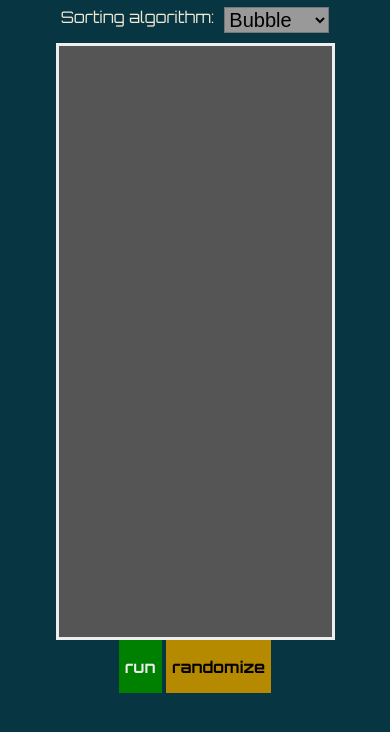
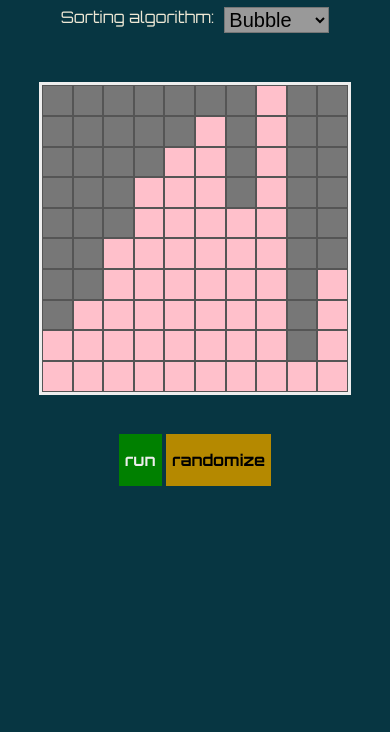
Before and after one commit to 9ziggy9/sort-js, an Electron app: page index.html in a window 390 px wide. Both pictures are taken after a click on the button "randomize". Shown: the part 104-836 px from the top of the page. Drawn offline with Linux system fonts and the light colour scheme.

Commit message:
looks to be working

```diff
--- a/index.css
+++ b/index.css
@@ -12,7 +12,8 @@ html, body {
     padding:0;
     width: 100%;
     height: 100%;
-    position: fixed;
+    position: relative;
+    overflow:hidden;
 }
 
 h1 {
@@ -38,7 +39,7 @@ option:hover {
 }
 
 #sort-area {
-    position: absolute;
+    position: relative;
     background-color: #073642;
     margin:0;
     padding:0;
@@ -50,26 +51,28 @@ option:hover {
     position:relative;
     background-color: #555;
     border: 3px solid #EEE;
-    margin:auto;
-    width: 70%;
-    height: 70%;
+    margin:10%;
 }
 
 #button-area {
-    position:relative;
+    position:fixed;
     width: 100%;
     height: 25%;
     margin:0;
+    margin-bottom:20px;
+    padding:0;
     display: flex;
     justify-content:center;
 }
 
 #button-cell {
+    position:relative;
     height:25%;
     display:flex-column;
 }
 
 button {
+    position:relative;
   border: none;
   text-align: center;
   text-decoration: none;
@@ -93,3 +96,31 @@ button {
     background-color:#eee;
     color:black;
 }
+
+#bar-board {
+  display: grid;
+  grid-template-columns: repeat(10, 1fr);
+  grid-column-gap: 0px;
+  grid-row-gap: 0px;
+  width: 100%;
+  margin: 0;
+  padding: 0;
+}
+
+.occupied {
+    border: 1px solid #555;
+    background-color: #777;
+    aspect-ratio: 1;
+}
+
+.free {
+    border: 1px solid #555;
+    background-color: #777;
+    aspect-ratio: 1;
+}
+
+.fill {
+    border: 1px solid #555;
+    background-color: pink !important;
+    aspect-ratio: 1;
+}
--- a/index.html
+++ b/index.html
@@ -13,13 +13,17 @@
       <div id="drop-it">
 	<label for="sorts">Sorting algorithm:</label>
 	<select name="sorts" id="sorts">
-	  <option class="thing" value="bubble">Bubble</option>
-	  <option value="insertion">Insertion</option>
-	  <option value="selection">Selection</option>
-	  <option value="merge">Merge</option>
+	  <option id="bubble" value="bubble">Bubble</option>
+	  <option id="insertion" value="insertion">Insertion</option>
+	  <option id="selection" value="selection">Selection</option>
+	  <option id="merge" value="merge">Merge</option>
+	  <option id="quick" value="quick">Quick</option>
 	</select>
       </div>
-      <div id="bar-area"></div>
+      <div id="bar-area">
+	<div id="bar-board">
+	</div>
+      </div>
       <div id="button-area">
 	<div id="button-cell">
 	  <button id="run">run</button>
--- a/renderer.js
+++ b/renderer.js
@@ -1,5 +1,79 @@
+// GLOBAL CONSTANTS
+const SEGS = 10;
+
+// GLOBAL STATE
+let HEIGHTS = [1,2,3,4,5,6,7,8,9,10];
+
+// Grab button DOM elements
+// BUTTONS
 const runButton = document.getElementById("run");
+const randButton = document.getElementById("randomize");
+// SELECT
+const sortSelect = document.getElementById("sorts");
+// GRID
+const grid = document.getElementById("bar-board");
 
+const sleep = (ms) => new Promise(resolve => setTimeout(resolve, ms));
+
+function init() {
+  for (let x = 0; x < SEGS; x++) {
+    for (let y = 0; y < SEGS; y++) {
+      const cell = document.createElement("div");
+      cell.setAttribute("id", `${x}-${y}`);
+      cell.setAttribute("class", "free");
+      grid.appendChild(cell);
+    }
+  }
+}
+
+function clear() {
+  for (let x = 0; x < SEGS; x++) {
+    for (let y = 0; y < SEGS; y++) {
+      cell = document.getElementById(`${x}-${y}`);
+      cell.classList.remove("fill");
+      cell.classList.remove("occupied");
+    }
+  }
+}
+
+function shuff(xs) {
+  for (let i = 0; i < xs.length - 1; i++) {
+    const rand = Math.floor((xs.length - i) * Math.random()) + i;
+    [xs[i], xs[rand]] = [xs[rand], xs[i]];
+  }
+  return xs;
+}
+
+async function draw() {
+  for (let x = 0; x < SEGS; x++) {
+    await sleep(50);
+    for (let y = SEGS-1; y >= 0; y--) {
+      cell = document.getElementById(`${y}-${x}`);
+      if (cell.classList.contains("occupied")) cell.classList.toggle("fill");
+    }
+  }
+}
+
+// BUTTONS
 runButton.addEventListener("click", () => {
-  console.log("HELLO FROM DAT SWEET SWEET DOM");
+  console.assert(false, "TODO: Implement run!");
 });
+randButton.addEventListener("click", async () => {
+  clear();
+  shuff(HEIGHTS);
+  for (let x = 0; x < SEGS; x++) {
+    for (let y = 0; y < SEGS; y++) {
+      const cell = document.getElementById(`${x}-${y}`);
+      if ((SEGS-x-1) < HEIGHTS[y]) cell.classList.toggle("occupied");
+    }
+  }
+  await draw();
+});
+
+// OPTIONS
+sortSelect.addEventListener("change", (e) => {
+  console.log(e.target.value);
+});
+
+// RUN
+init();
```
Also changed, not shown: fisher.js (added, +11 -0 lines).
